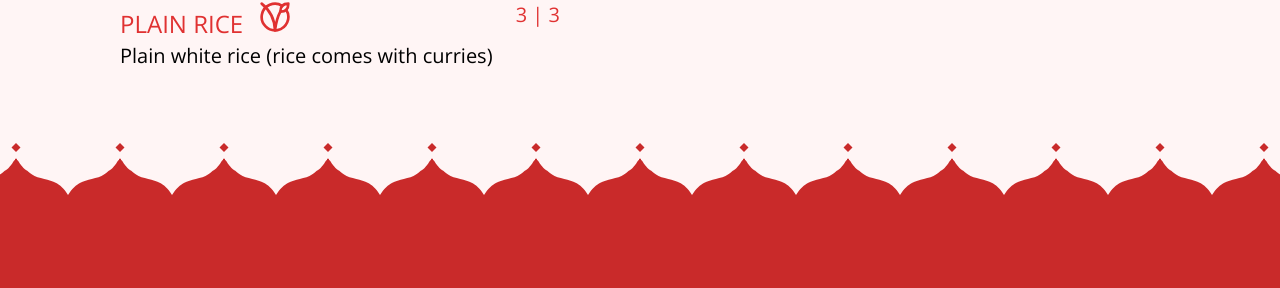
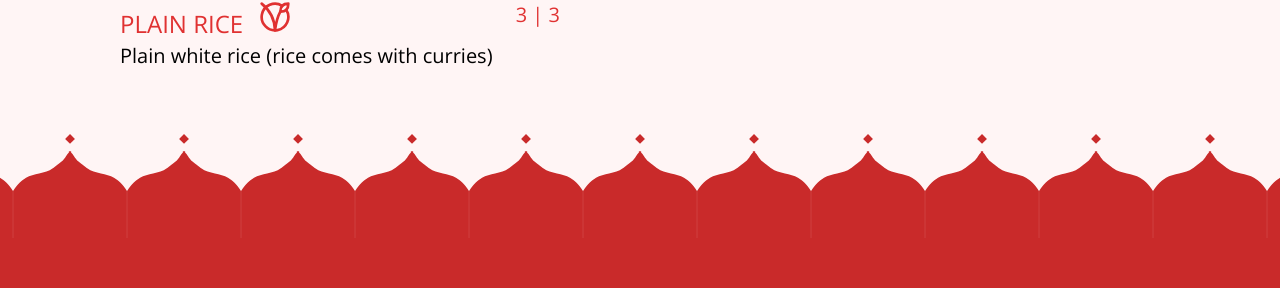
Before and after one commit to MannyKv/Sagar-Indian-Restaurant, a React (Vite) app: page / in a window 1280 px wide. Shown: the part 5479-5767 px from the top of the page. Built offline with nearby package versions, Linux system fonts and the light colour scheme.

Commit message:
fix: changed footer svg to use contain

```diff
--- a/src/component/footer.module.css
+++ b/src/component/footer.module.css
@@ -10,7 +10,7 @@
     background-repeat: repeat-x;
     background-position: center top;
     transform: scale(-1, -1);
-    background-size: 6.5rem
+    background-size: contain;
 
 }
 
```
